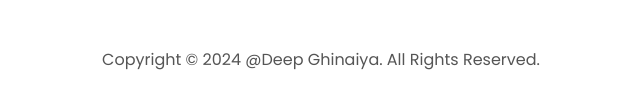
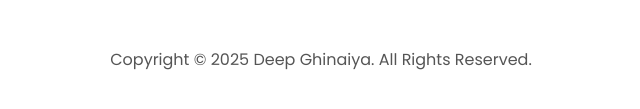
Before and after one commit to Ghinaiya-Deep/Deep-Ghinaiya-Portfolio, a plain HTML site: page index.html in a window 1280 px wide. Shown: the part 5586-5695 px from the top of the page, 319-959 px from the left. Drawn offline with Linux system fonts and the light colour scheme.

Commit message:
Update index.html

```diff
--- a/index.html
+++ b/index.html
@@ -455,7 +455,7 @@
                     </ul>
                 </div>
             </nav>
-            <p>Copyright &#169; 2024 @Deep Ghinaiya. All Rights Reserved.</p>
+            <p>Copyright &#169; 2025 Deep Ghinaiya. All Rights Reserved.</p>
             <button id="backToTop" style="display:none;">Back to Top</button>
         </footer>
     </body>
```
